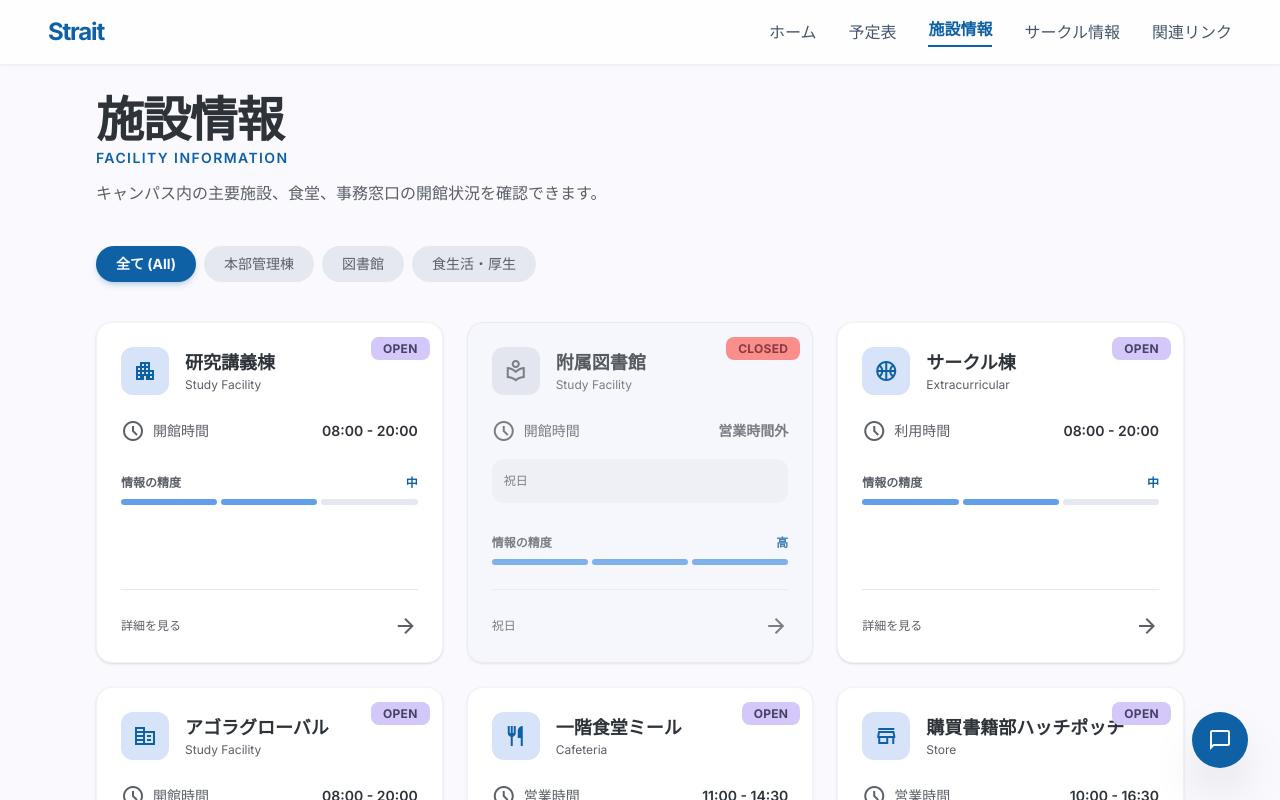
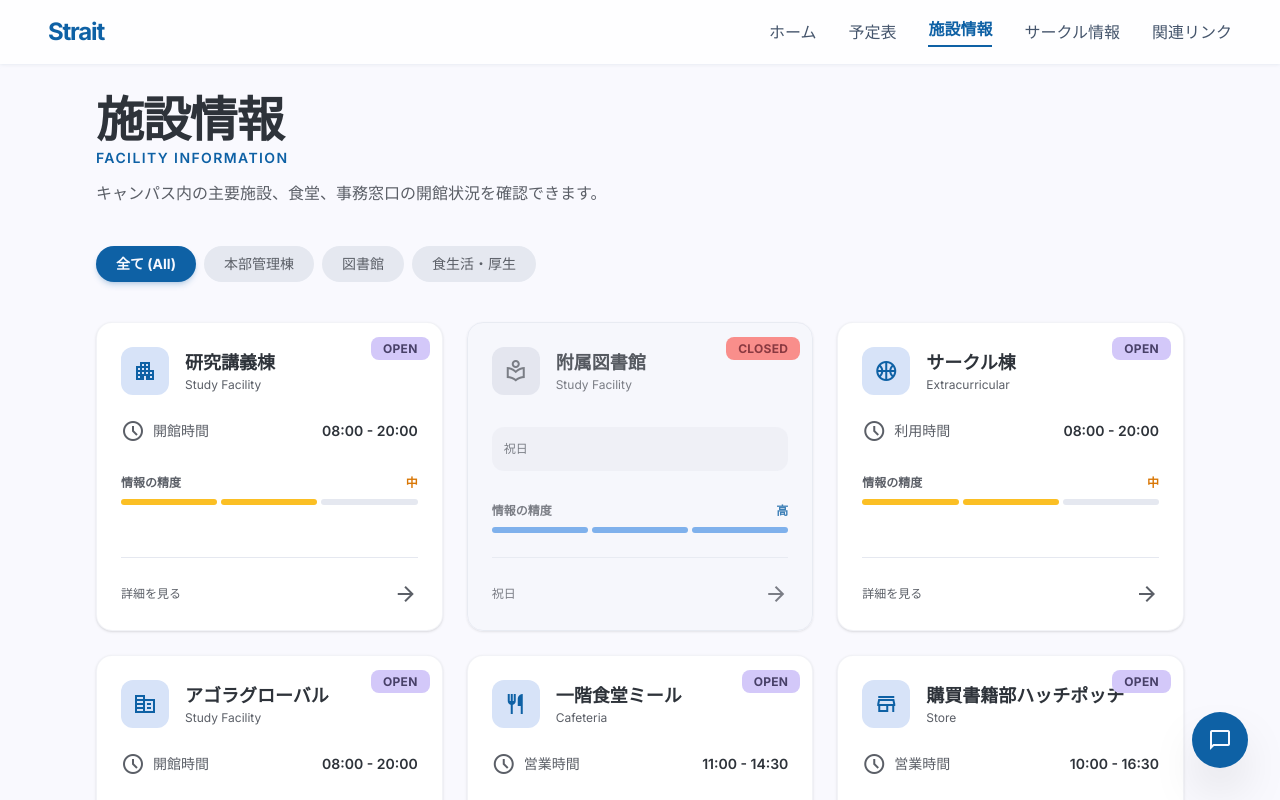
Before and after one commit to SkycToud/Strait, a Next.js app: page /facilities in a window 1280 px wide. Shown: the top 800 px of the page. Built offline with nearby package versions, Linux system fonts and the light colour scheme.

Commit message:
お知らせ表示の改善・施設情報のUI改善

```diff
--- a/src/app/api/tufs-news/route.ts
+++ b/src/app/api/tufs-news/route.ts
@@ -5,35 +5,6 @@ export interface TufsNewsItem {
   category: string;
   title: string;
   url: string;
-}
-
-// URLパスからカテゴリ名を判定
-function categoryFromUrl(url: string): string {
-  if (url.includes('/NEWS/education/') || url.includes('/education/')) return '教務';
-  if (url.includes('/NEWS/study_abroad/') || url.includes('/studyabroad/') || url.includes('/留学')) return '留学';
-  if (url.includes('/NEWS/career/') || url.includes('/careersupport/')) return 'キャリア支援';
-  if (url.includes('/NEWS/student_life/') || url.includes('/extraordinary/') || url.includes('/dorm/')) return '学生生活';
-  if (url.includes('/NEWS/other/')) return 'その他';
-  if (url.includes('/tuition_scholarship/scholarship/')) return '留学';
-  if (url.includes('/library/')) return 'その他';
-  if (url.includes('/pg-support/') || url.includes('/pg/')) return '教務';
-  return 'その他';
-}
-
-// ファイル名の日付パターン YYMMDD → YYYY.MM.DD
-function dateFromUrl(url: string): string {
-  // パターン1: /260304_1.html → 2026.03.04
-  const fileMatch = url.match(/\/(\d{2})(\d{2})(\d{2})_?\d*\.(html|pdf)$/i);
-  if (fileMatch) {
-    const [, yy, mm, dd] = fileMatch;
-    return `20${yy}.${mm}.${dd}`;
-  }
-  // パターン2: /2026/03/... など
-  const pathMatch = url.match(/\/(20\d{2})\/(\d{2})\//);
-  if (pathMatch) {
-    return `${pathMatch[1]}.${pathMatch[2]}.--`;
-  }
-  return '';
 }
 
 export async function GET() {
@@ -60,51 +31,75 @@ export async function GET() {
   }
 }
 
+/**
+ * TUFSのお知らせページは以下のHTML構造:
+ *
+ * <dl class="topics_list">
+ *   <dt class="topics_list_date"><time datetime="2026-03-27 16:37:00">2026.03.27</time></dt>
+ *   <dd class="topics_list_label">学生生活</dd>
+ *   <dd class="topics_list_link"><a href="...">タイトル</a><span class="topics_list_new">NEW</span></dd>
+ *   ...繰り返し...
+ * </dl>
+ */
 function parseNewsItems(html: string): TufsNewsItem[] {
   const items: TufsNewsItem[] = [];
   const seen = new Set<string>();
 
-  // <a href="...">タイトル</a> を全件抽出
-  const linkPattern = /<a\s[^>]*href=["']([^"']+)["'][^>]*>([\s\S]*?)<\/a>/gi;
-  let match: RegExpExecArray | null;
+  // topics_list の dl ブロックを抽出
+  const dlMatch = html.match(/<dl\s[^>]*class=["'][^"']*topics_list[^"']*["'][^>]*>([\s\S]*?)<\/dl>/i);
+  if (!dlMatch) return items;
 
-  while ((match = linkPattern.exec(html)) !== null) {
-    let url = match[1].trim();
-    const rawTitle = match[2].replace(/<[^>]+>/g, '').replace(/\s+/g, ' ').trim();
+  const dlContent = dlMatch[1];
 
-    if (!rawTitle || rawTitle.length < 5) continue;
+  // dt/dd の並びを順番に処理
+  // 各ニュース項目は: dt.topics_list_date → dd.topics_list_label → dd.topics_list_link
+  const tagPattern = /<(dt|dd)\s[^>]*class=["']([^"']+)["'][^>]*>([\s\S]*?)<\/\1>/gi;
+  let tagMatch: RegExpExecArray | null;
+
+  let currentDate = '';
+  let currentCategory = '';
+
+  while ((tagMatch = tagPattern.exec(dlContent)) !== null) {
+    const className = tagMatch[2];
+    const innerHtml = tagMatch[3];
+
+    if (className.includes('topics_list_date')) {
+      // <time datetime="2026-03-27 16:37:00">2026.03.27</time>
+      const timeMatch = innerHtml.match(/<time[^>]*>([\s\S]*?)<\/time>/i);
+      currentDate = timeMatch
+        ? timeMatch[1].replace(/<[^>]+>/g, '').trim()
+        : innerHtml.replace(/<[^>]+>/g, '').trim();
+    } else if (className.includes('topics_list_label')) {
+      currentCategory = innerHtml.replace(/<[^>]+>/g, '').trim();
+    } else if (className.includes('topics_list_link')) {
+      // <a href="URL">タイトル</a>
+      const linkMatch = innerHtml.match(/<a\s[^>]*href=["']([^"']+)["'][^>]*>([\s\S]*?)<\/a>/i);
+      if (!linkMatch) continue;
+
+      let url = linkMatch[1].trim();
+      const rawTitle = linkMatch[2].replace(/<[^>]+>/g, '').replace(/\s+/g, ' ').trim();
+
+      if (!rawTitle || rawTitle.length < 3) continue;
 
       // 相対URL → 絶対URL
       if (url.startsWith('/')) {
         url = `https://www.tufs.ac.jp${url}`;
       } else if (!url.startsWith('http')) {
-      continue;
+        url = `https://www.tufs.ac.jp/student/NEWS/${url}`;
       }
-
-    // TUFSドメイン外は除外
-    if (!url.includes('tufs.ac.jp')) continue;
-
-    // ナビリンク・フッターなどを除外（パスが短すぎるもの）
-    const urlPath = new URL(url).pathname;
-    if (urlPath.split('/').filter(Boolean).length < 2) continue;
 
       // 重複除外
       if (seen.has(url)) continue;
       seen.add(url);
 
-    const category = categoryFromUrl(url);
-    const date = dateFromUrl(url);
-
-    items.push({ date, category, title: rawTitle, url });
+      items.push({
+        date: currentDate,
+        category: currentCategory || 'その他',
+        title: rawTitle,
+        url,
+      });
     }
-
-  // 日付の新しい順にソート（日付なしは末尾）
-  items.sort((a, b) => {
-    if (!a.date && !b.date) return 0;
-    if (!a.date) return 1;
-    if (!b.date) return -1;
-    return b.date.localeCompare(a.date);
-  });
+  }
 
   return items;
 }
--- a/src/app/page.tsx
+++ b/src/app/page.tsx
@@ -69,7 +69,7 @@ export default function Home() {
       status: currentStatus.isOpen ? 'Open' : (currentStatus.hours.length > 0 ? 'Closed' : 'Closed'),
       time: currentStatus.hours.length > 0
         ? currentStatus.hours.map(h => `${h.start}-${h.end}`).join(', ')
-        : (currentStatus.note || '営業時間外')
+        : (currentStatus.note && currentStatus.note !== '営業時間外' ? currentStatus.note : '')
     };
   };
 
--- a/src/components/facilities/FacilityStatusCard.tsx
+++ b/src/components/facilities/FacilityStatusCard.tsx
@@ -100,6 +100,7 @@ export default function FacilityStatusCard({ facility, index }: { facility: Faci
       </div>
 
       <div className="space-y-4 flex-grow">
+        {(status.hours.length > 0 || isOpen) && (
           <div className="flex items-center justify-between text-sm">
             <span className="text-on-surface-variant flex items-center gap-2">
               <span className="material-symbols-outlined text-sm" data-icon="schedule">schedule</span> {getHoursLabel(facility.type)}
@@ -107,33 +108,55 @@ export default function FacilityStatusCard({ facility, index }: { facility: Faci
             <span className={cn("font-semibold", isOpen ? "text-on-surface" : "text-on-surface-variant")}>
               {status.hours.length > 0
                 ? status.hours.map(h => `${h.start} - ${h.end}`).join(', ')
-              : '営業時間外'
+                : ''
               }
             </span>
           </div>
+        )}
 
-        {!isOpen && (
+        {!isOpen && (status.note && status.note !== '営業時間外' || facility.note && facility.note !== '営業時間外') && (
           <div className="bg-surface-container-high/50 p-3 rounded-xl text-xs text-on-surface-variant leading-relaxed mt-2">
-            {status.note || facility.note || '本日は利用できません。'}
+            {status.note !== '営業時間外' ? status.note : (facility.note !== '営業時間外' ? facility.note : '')}
           </div>
         )}
 
         <div className="pt-4 mt-auto">
           <div className="flex justify-between items-end mb-2">
             <span className="text-xs font-bold text-on-surface-variant">情報の精度</span>
-            <span className="text-xs font-bold text-primary">{getAccuracyLabel(facility.accuracy)}</span>
+            <span className={cn(
+              "text-xs font-bold",
+              facility.accuracy === 'high' ? "text-primary" :
+              facility.accuracy === 'medium' ? "text-[#d97706]" : "text-error"
+            )}>
+              {getAccuracyLabel(facility.accuracy)}
+            </span>
           </div>
           <div className="flex gap-1">
-            <div className={cn("h-1.5 flex-1 rounded-full", facility.accuracy === 'high' || facility.accuracy === 'medium' || facility.accuracy === 'low' ? "bg-[#61a0e8]" : "bg-surface-container-high")}></div>
-            <div className={cn("h-1.5 flex-1 rounded-full", facility.accuracy === 'high' || facility.accuracy === 'medium' ? "bg-[#61a0e8]" : "bg-surface-container-high")}></div>
-            <div className={cn("h-1.5 flex-1 rounded-full", facility.accuracy === 'high' ? "bg-[#61a0e8]" : "bg-surface-container-high")}></div>
+            <div className={cn(
+              "h-1.5 flex-1 rounded-full transition-colors duration-500",
+              facility.accuracy === 'high' || facility.accuracy === 'medium' || facility.accuracy === 'low'
+                ? (facility.accuracy === 'high' ? "bg-[#61a0e8]" : facility.accuracy === 'medium' ? "bg-[#fbbf24]" : "bg-error/60")
+                : "bg-surface-container-high"
+            )}></div>
+            <div className={cn(
+              "h-1.5 flex-1 rounded-full transition-colors duration-500",
+              facility.accuracy === 'high' || facility.accuracy === 'medium'
+                ? (facility.accuracy === 'high' ? "bg-[#61a0e8]" : "bg-[#fbbf24]")
+                : "bg-surface-container-high"
+            )}></div>
+            <div className={cn(
+              "h-1.5 flex-1 rounded-full transition-colors duration-500",
+              facility.accuracy === 'high'
+                ? "bg-[#61a0e8]"
+                : "bg-surface-container-high"
+            )}></div>
           </div>
         </div>
       </div>
 
       <div className="mt-6 pt-6 border-t border-surface-container-high flex justify-between items-center">
         <span className={cn("text-xs", (status.note && status.note.includes('混雑')) ? "text-error font-medium" : "text-on-surface-variant")}>
-          {status.note || facility.note || '詳細を見る'}
+          {(status.note && status.note !== '営業時間外') ? status.note : (facility.note && facility.note !== '営業時間外' ? facility.note : '詳細を見る')}
         </span>
         <span className="material-symbols-outlined text-on-surface-variant group-hover:translate-x-1 transition-transform" data-icon="arrow_forward">arrow_forward</span>
       </div>
```
Lines whose indentation alone changed are shown as unchanged.
